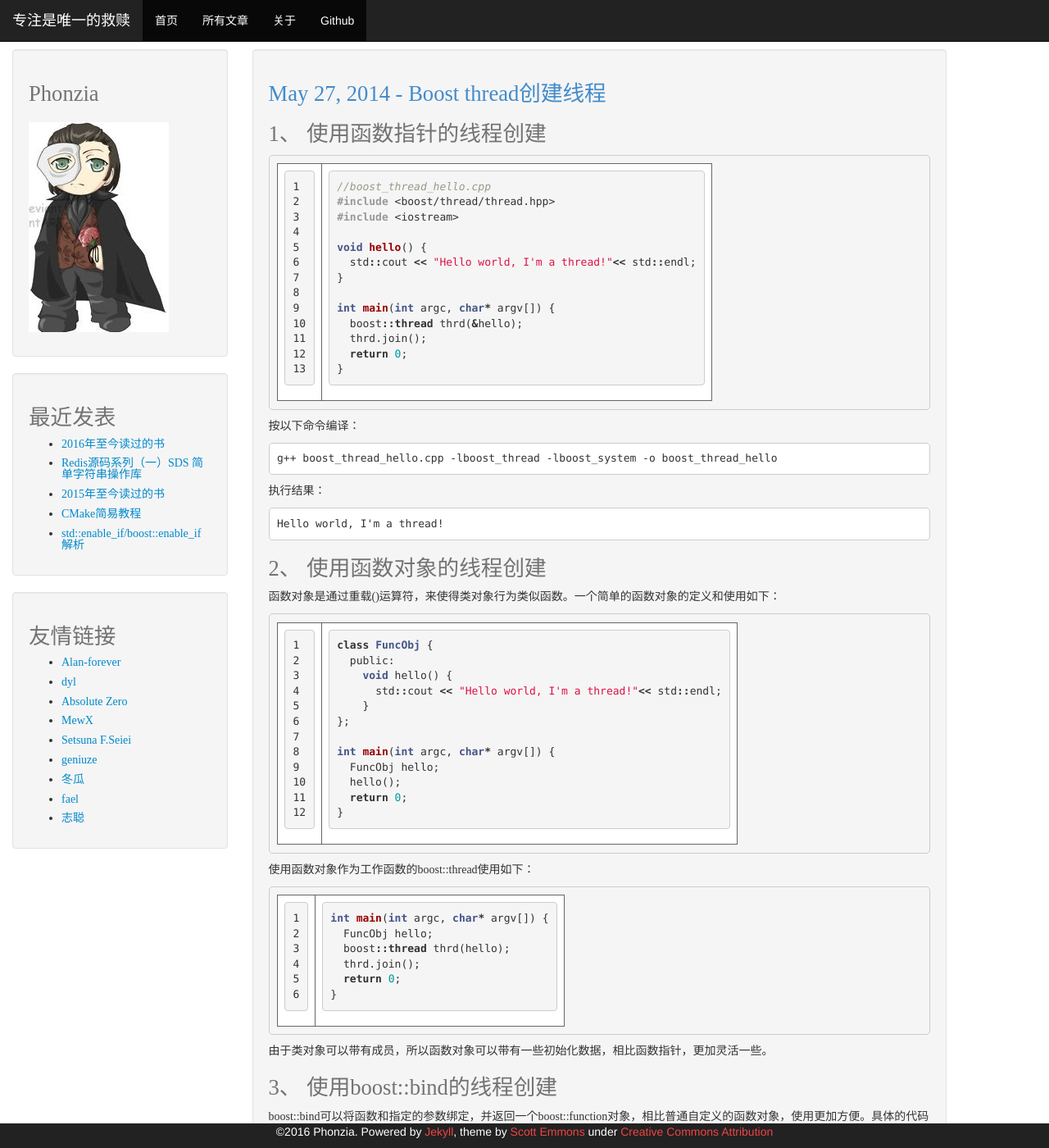
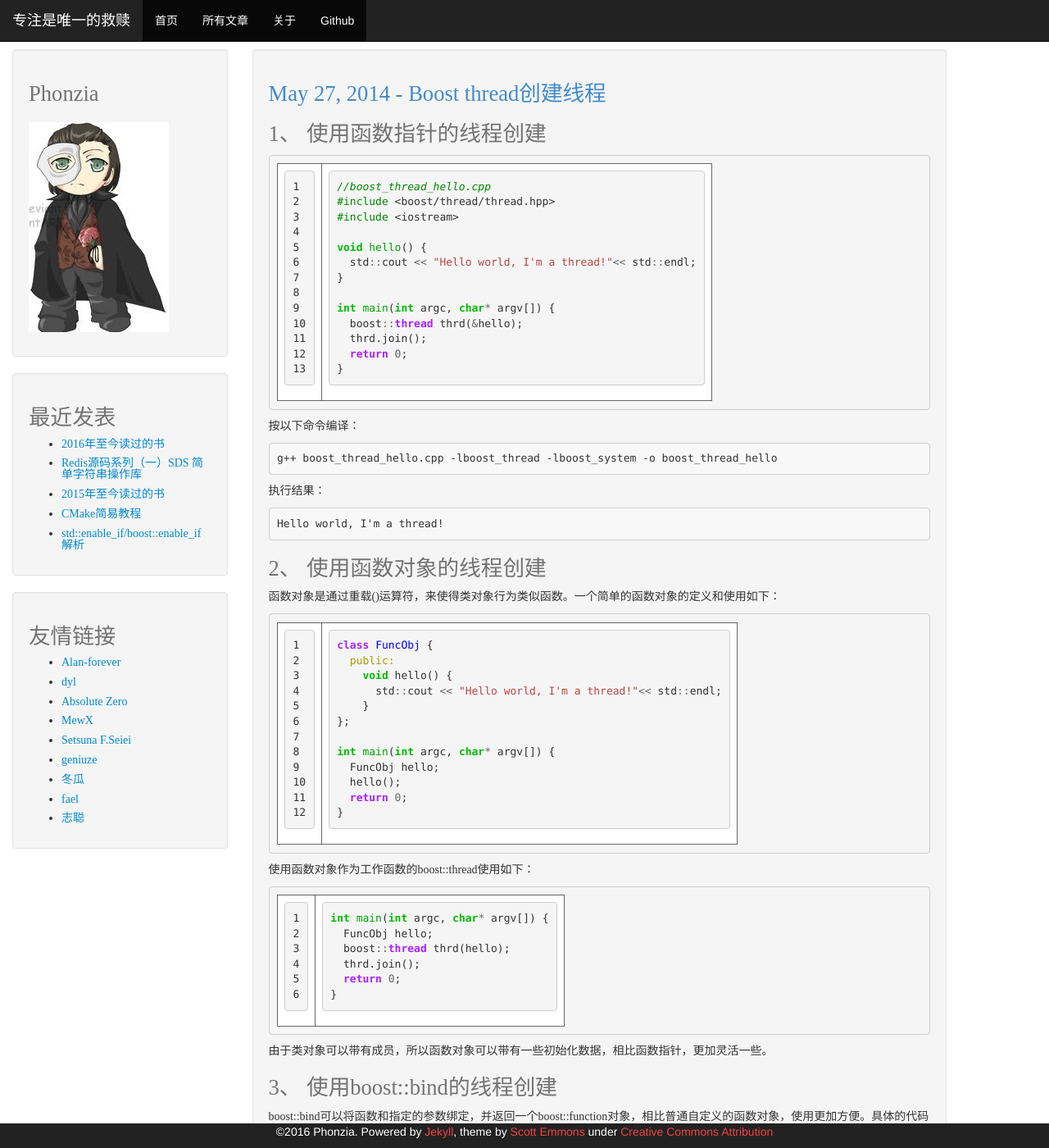
Before and after one commit to phonzia/old_blog, a Jekyll site: the page built from _posts/2014-05-27-Boost_thread.md, in a window 1280 px wide and 1400 px high. Shown: the whole window at 82% size. Built offline with Jekyll 4.4.1, drawn with Linux system fonts in a browser that asks for light colours; Markdown is read by kramdown in place of the engine named in the settings; comment, search, counter and statistics services are not loaded.

Commit message:
change syntax highlight theme

```diff
--- a/css/syntax.css
+++ b/css/syntax.css
@@ -1,63 +1,62 @@
-.highlight  { background: #ffffff; }
-.highlight .c { color: #999988; font-style: italic } /* Comment */
-.highlight .err { color: #a61717; background-color: #e3d2d2 } /* Error */
-.highlight .k { font-weight: bold } /* Keyword */
-.highlight .o { font-weight: bold } /* Operator */
-.highlight .cm { color: #999988; font-style: italic } /* Comment.Multiline */
-.highlight .cp { color: #999999; font-weight: bold } /* Comment.Preproc */
-.highlight .c1 { color: #999988; font-style: italic } /* Comment.Single */
-.highlight .cs { color: #999999; font-weight: bold; font-style: italic } /* Comment.Special */
-.highlight .gd { color: #000000; background-color: #ffdddd } /* Generic.Deleted */
-.highlight .gd .x { color: #000000; background-color: #ffaaaa } /* Generic.Deleted.Specific */
+.highlight .hll { background-color: #ffffcc }
+.highlight  { background: #f8f8f8; }
+.highlight .c { color: #008800; font-style: italic } /* Comment */
+.highlight .err { border: 1px solid #FF0000 } /* Error */
+.highlight .k { color: #AA22FF; font-weight: bold } /* Keyword */
+.highlight .o { color: #666666 } /* Operator */
+.highlight .cm { color: #008800; font-style: italic } /* Comment.Multiline */
+.highlight .cp { color: #008800 } /* Comment.Preproc */
+.highlight .c1 { color: #008800; font-style: italic } /* Comment.Single */
+.highlight .cs { color: #008800; font-weight: bold } /* Comment.Special */
+.highlight .gd { color: #A00000 } /* Generic.Deleted */
 .highlight .ge { font-style: italic } /* Generic.Emph */
-.highlight .gr { color: #aa0000 } /* Generic.Error */
-.highlight .gh { color: #999999 } /* Generic.Heading */
-.highlight .gi { color: #000000; background-color: #ddffdd } /* Generic.Inserted */
-.highlight .gi .x { color: #000000; background-color: #aaffaa } /* Generic.Inserted.Specific */
+.highlight .gr { color: #FF0000 } /* Generic.Error */
+.highlight .gh { color: #000080; font-weight: bold } /* Generic.Heading */
+.highlight .gi { color: #00A000 } /* Generic.Inserted */
 .highlight .go { color: #888888 } /* Generic.Output */
-.highlight .gp { color: #555555 } /* Generic.Prompt */
+.highlight .gp { color: #000080; font-weight: bold } /* Generic.Prompt */
 .highlight .gs { font-weight: bold } /* Generic.Strong */
-.highlight .gu { color: #aaaaaa } /* Generic.Subheading */
-.highlight .gt { color: #aa0000 } /* Generic.Traceback */
-.highlight .kc { font-weight: bold } /* Keyword.Constant */
-.highlight .kd { font-weight: bold } /* Keyword.Declaration */
-.highlight .kp { font-weight: bold } /* Keyword.Pseudo */
-.highlight .kr { font-weight: bold } /* Keyword.Reserved */
-.highlight .kt { color: #445588; font-weight: bold } /* Keyword.Type */
-.highlight .m { color: #009999 } /* Literal.Number */
-.highlight .s { color: #d14 } /* Literal.String */
-.highlight .na { color: #008080 } /* Name.Attribute */
-.highlight .nb { color: #0086B3 } /* Name.Builtin */
-.highlight .nc { color: #445588; font-weight: bold } /* Name.Class */
-.highlight .no { color: #008080 } /* Name.Constant */
-.highlight .ni { color: #800080 } /* Name.Entity */
-.highlight .ne { color: #990000; font-weight: bold } /* Name.Exception */
-.highlight .nf { color: #990000; font-weight: bold } /* Name.Function */
-.highlight .nn { color: #555555 } /* Name.Namespace */
-.highlight .nt { color: #000080 } /* Name.Tag */
-.highlight .nv { color: #008080 } /* Name.Variable */
-.highlight .ow { font-weight: bold } /* Operator.Word */
+.highlight .gu { color: #800080; font-weight: bold } /* Generic.Subheading */
+.highlight .gt { color: #0044DD } /* Generic.Traceback */
+.highlight .kc { color: #AA22FF; font-weight: bold } /* Keyword.Constant */
+.highlight .kd { color: #AA22FF; font-weight: bold } /* Keyword.Declaration */
+.highlight .kn { color: #AA22FF; font-weight: bold } /* Keyword.Namespace */
+.highlight .kp { color: #AA22FF } /* Keyword.Pseudo */
+.highlight .kr { color: #AA22FF; font-weight: bold } /* Keyword.Reserved */
+.highlight .kt { color: #00BB00; font-weight: bold } /* Keyword.Type */
+.highlight .m { color: #666666 } /* Literal.Number */
+.highlight .s { color: #BB4444 } /* Literal.String */
+.highlight .na { color: #BB4444 } /* Name.Attribute */
+.highlight .nb { color: #AA22FF } /* Name.Builtin */
+.highlight .nc { color: #0000FF } /* Name.Class */
+.highlight .no { color: #880000 } /* Name.Constant */
+.highlight .nd { color: #AA22FF } /* Name.Decorator */
+.highlight .ni { color: #999999; font-weight: bold } /* Name.Entity */
+.highlight .ne { color: #D2413A; font-weight: bold } /* Name.Exception */
+.highlight .nf { color: #00A000 } /* Name.Function */
+.highlight .nl { color: #A0A000 } /* Name.Label */
+.highlight .nn { color: #0000FF; font-weight: bold } /* Name.Namespace */
+.highlight .nt { color: #008000; font-weight: bold } /* Name.Tag */
+.highlight .nv { color: #B8860B } /* Name.Variable */
+.highlight .ow { color: #AA22FF; font-weight: bold } /* Operator.Word */
 .highlight .w { color: #bbbbbb } /* Text.Whitespace */
-.highlight .mf { color: #009999 } /* Literal.Number.Float */
-.highlight .mh { color: #009999 } /* Literal.Number.Hex */
-.highlight .mi { color: #009999 } /* Literal.Number.Integer */
-.highlight .mo { color: #009999 } /* Literal.Number.Oct */
-.highlight .sb { color: #d14 } /* Literal.String.Backtick */
-.highlight .sc { color: #d14 } /* Literal.String.Char */
-.highlight .sd { color: #d14 } /* Literal.String.Doc */
-.highlight .s2 { color: #d14 } /* Literal.String.Double */
-.highlight .se { color: #d14 } /* Literal.String.Escape */
-.highlight .sh { color: #d14 } /* Literal.String.Heredoc */
-.highlight .si { color: #d14 } /* Literal.String.Interpol */
-.highlight .sx { color: #d14 } /* Literal.String.Other */
-.highlight .sr { color: #009926 } /* Literal.String.Regex */
-.highlight .s1 { color: #d14 } /* Literal.String.Single */
-.highlight .ss { color: #990073 } /* Literal.String.Symbol */
-.highlight .bp { color: #999999 } /* Name.Builtin.Pseudo */
-.highlight .vc { color: #008080 } /* Name.Variable.Class */
-.highlight .vg { color: #008080 } /* Name.Variable.Global */
-.highlight .vi { color: #008080 } /* Name.Variable.Instance */
-.highlight .il { color: #009999 } /* Literal.Number.Integer.Long */
-
-.post > .highlight .lineno { color: #ccc; display:inline-block; padding: 0 5px; border-right:1px solid #ccc; }
-.post > .highlight pre code { display: block; white-space: pre; overflow-x: auto; word-wrap: normal; }
+.highlight .mf { color: #666666 } /* Literal.Number.Float */
+.highlight .mh { color: #666666 } /* Literal.Number.Hex */
+.highlight .mi { color: #666666 } /* Literal.Number.Integer */
+.highlight .mo { color: #666666 } /* Literal.Number.Oct */
+.highlight .sb { color: #BB4444 } /* Literal.String.Backtick */
+.highlight .sc { color: #BB4444 } /* Literal.String.Char */
+.highlight .sd { color: #BB4444; font-style: italic } /* Literal.String.Doc */
+.highlight .s2 { color: #BB4444 } /* Literal.String.Double */
+.highlight .se { color: #BB6622; font-weight: bold } /* Literal.String.Escape */
+.highlight .sh { color: #BB4444 } /* Literal.String.Heredoc */
+.highlight .si { color: #BB6688; font-weight: bold } /* Literal.String.Interpol */
+.highlight .sx { color: #008000 } /* Literal.String.Other */
+.highlight .sr { color: #BB6688 } /* Literal.String.Regex */
+.highlight .s1 { color: #BB4444 } /* Literal.String.Single */
+.highlight .ss { color: #B8860B } /* Literal.String.Symbol */
+.highlight .bp { color: #AA22FF } /* Name.Builtin.Pseudo */
+.highlight .vc { color: #B8860B } /* Name.Variable.Class */
+.highlight .vg { color: #B8860B } /* Name.Variable.Global */
+.highlight .vi { color: #B8860B } /* Name.Variable.Instance */
+.highlight .il { color: #666666 } /* Literal.Number.Integer.Long */
```
